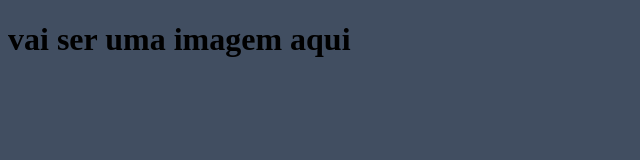
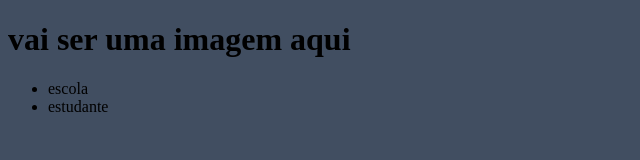
Before and after one commit to k4uansilva/site-kauanzinho, a plain HTML site: page index.html in a window 1280 px wide. Shown: the whole page, without its empty margins (0-640 px from the left). Drawn offline with Linux system fonts and the light colour scheme.

Commit message:
Add files via upload

```diff
--- a/index.html
+++ b/index.html
@@ -8,8 +8,13 @@
     <link rel="stylesheet" href="style.css">
 
 </head>
-<body>
- <h1>vai ser uma imagem aqui</h1>
+<body><header> <h1>vai ser uma imagem aqui</h1>
+    <ul>
+      <li>escola</li>
+      <li>estudante</li>
+    </ul>
+
+</header>
 
 </body>
 </html>
```
